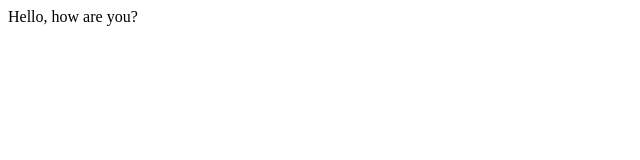
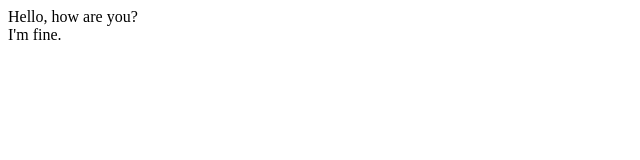
Before and after one commit to KoloWu/Git0929, a plain HTML site: page index.html in a window 1280 px wide. Shown: the full height of the page, 0-640 px from the left. Drawn offline with Linux system fonts and the light colour scheme.

Commit message:
Update index.html

```diff
--- a/index.html
+++ b/index.html
@@ -7,5 +7,6 @@
 </head>
 <body>
     <div>Hello, how are you?</div>
+    <div>I'm fine.</div>
 </body>
 </html>
```
